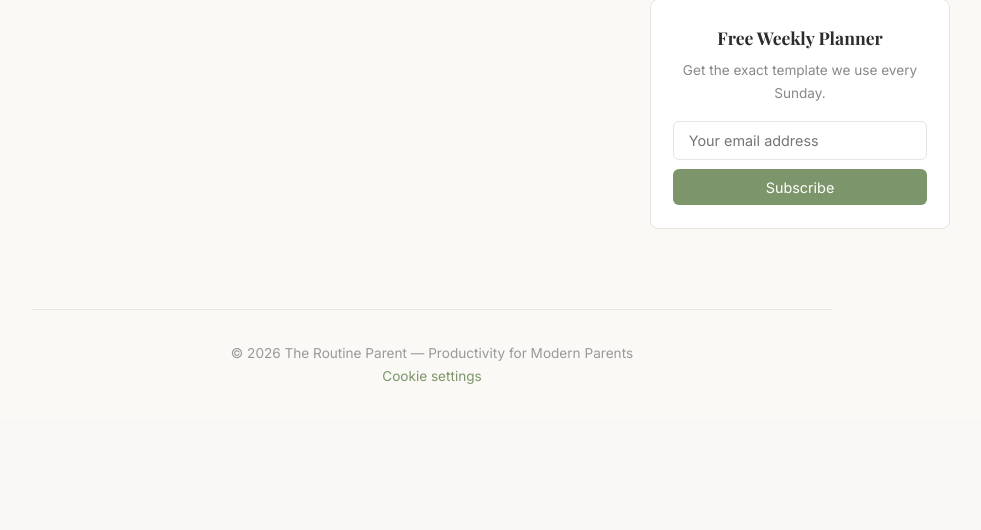
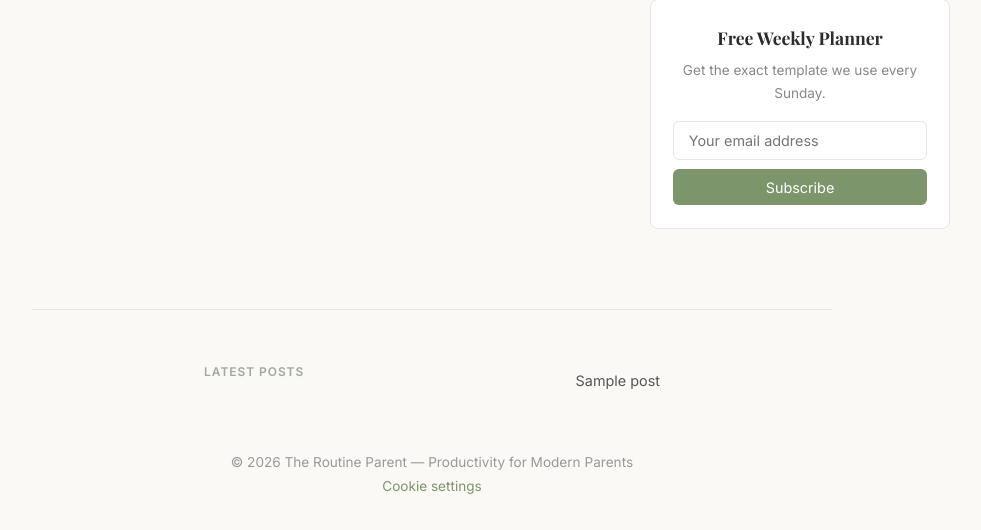
Before and after one commit to doug-ctrl/theroutineparent, a Django app: page / in a window 1280 px wide. Shown: the part 1275-1805 px from the top of the page, without its empty margins (208-1189 px from the left). Before the commit the page ends 1659 px from the top, so only its background shows below. Run offline with Django 5.2, Linux system fonts and the light colour scheme; tables that the repository leaves empty hold one stand-in row (values such as "Sample post"); grey boxes marked "Sample" are stand-in pictures; parts of the project's set-up code (start-up, migrations or seed data) failed here and were passed over; some libraries are stand-ins or nearby versions.

Commit message:
Add server-rendered internal links to older posts
Older posts were only reachable through paginated lists, so crawlers
rarely found them.

- "More from <pillar>" now shows the next 3 older posts in the pillar,
  wrapping round to the newest, so every post gets inbound links
  (previously it always showed the 3 newest)
- "Latest Posts" list of the 5 newest posts in the footer on every page;
  the sidebar reuses the same lazily evaluated query
- Links use absolute apex URLs via a new apex_url filter
- Tests for ordering, wrap-around, footer, and constant query counts

Co-Authored-By: Claude Opus 5.5 <noreply@anthropic.com>

```diff
--- a/blog/context_processors.py
+++ b/blog/context_processors.py
@@ -1,17 +1,20 @@
 from django.db.models import Count, Q
+from django.utils.functional import SimpleLazyObject
 
 from .models import Pillar, Post
 
 
 def sidebar(request):
-    """Pillar list and recent posts shown in the editorial sidebar."""
+    """Pillar list for the editorial sidebar, and the latest posts shown in
+    the footer on every page (the sidebar reuses the first four)."""
     return {
         "sidebar_pillars": Pillar.objects.annotate(
             post_count=Count(
                 "posts", filter=Q(posts__status=Post.Status.PUBLISHED)
             )
         ),
-        "sidebar_recent_posts": Post.objects.filter(
-            status=Post.Status.PUBLISHED
-        ).select_related("pillar")[:4],
+        # One query, run only when a template first uses it
+        "latest_posts": SimpleLazyObject(lambda: list(
+            Post.objects.filter(status=Post.Status.PUBLISHED)[:5]
+        )),
     }
--- a/blog/models.py
+++ b/blog/models.py
@@ -1,4 +1,5 @@
 from django.db import models
+from django.db.models import Q
 from django.contrib.auth.models import User
 from django.urls import reverse
 from django.utils import timezone
@@ -113,6 +114,22 @@ class Post(models.Model):
             self.excerpt = clean_body[:497] + "..." if len(clean_body) > 500 else clean_body
         super().save(*args, **kwargs)
 
+    def next_in_pillar(self, count=3):
+        """The next `count` published posts in this pillar, going back in
+        time and wrapping round to the newest, so every post in a pillar
+        gets linked from others (not just the newest few)."""
+        if not self.pillar_id:
+            return []
+        siblings = Post.objects.filter(
+            status=Post.Status.PUBLISHED, pillar_id=self.pillar_id
+        ).exclude(pk=self.pk).order_by("-publish", "-pk")
+        posts = list(siblings.filter(
+            Q(publish__lt=self.publish) | Q(publish=self.publish, pk__lt=self.pk)
+        )[:count])
+        if len(posts) < count:
+            posts += siblings.exclude(pk__in=[p.pk for p in posts])[:count - len(posts)]
+        return posts
+
     @property
     def reading_time(self):
         """Estimate reading time in minutes."""
--- a/blog/templatetags/seo.py
+++ b/blog/templatetags/seo.py
@@ -3,6 +3,12 @@ from django.conf import settings
 from django.utils.encoding import escape_uri_path
 
 register = template.Library()
+
+
+@register.filter
+def apex_url(obj):
+    """Absolute apex URL for any object with get_absolute_url."""
+    return settings.SITE_URL + obj.get_absolute_url()
 
 
 @register.simple_tag(takes_context=True)
--- a/blog/views.py
+++ b/blog/views.py
@@ -65,10 +65,7 @@ class PostDetailView(DetailView):
         context = super().get_context_data(**kwargs)
         context["comments"] = self.object.comments.filter(active=True)
         context["comment_form"] = CommentForm()
-        context["related_posts"] = Post.objects.filter(
-            status=Post.Status.PUBLISHED,
-            pillar=self.object.pillar
-        ).exclude(id=self.object.id).select_related("pillar", "author")[:3]
+        context["related_posts"] = self.object.next_in_pillar()
         return context
 
     def post(self, request, *args, **kwargs):
--- a/templates/base.html
+++ b/templates/base.html
@@ -828,6 +828,29 @@
             margin-right: auto;
         }
 
+        /* Footer "Latest Posts": stacked list, same look as .sidebar-recent */
+        .footer-latest {
+            max-width: 520px;
+            margin: 0 auto 2rem;
+        }
+
+        .footer-latest ul { list-style: none; padding: 0; margin: 0; }
+
+        .footer-latest a {
+            display: block;
+            padding: 0.6rem 0;
+            color: #555;
+            text-decoration: none;
+            font-size: 0.9rem;
+            line-height: 1.4;
+            border-bottom: 1px solid #f0ebe3;
+            transition: color 0.3s, border-color 0.3s;
+        }
+
+        .footer-latest li:last-child a { border-bottom: none; }
+
+        .footer-latest a:hover { color: #7c956a; }
+
         /* =========================================
            DARK MODE STYLES
            ========================================= */
@@ -926,6 +949,15 @@
 
         body.dark-mode .sidebar-recent a {
             border-bottom-color: #2a2a4a;
+        }
+
+        body.dark-mode .footer-latest a {
+            color: #b0b0b0;
+            border-bottom-color: #2a2a4a;
+        }
+
+        body.dark-mode .footer-latest a:hover {
+            color: #a3b88c;
         }
 
         body.dark-mode .sidebar-newsletter h3 {
@@ -1287,6 +1319,16 @@
     </div>
 
     <footer>
+        {% if latest_posts %}
+        <nav class="footer-latest" aria-label="Latest posts">
+            <div class="section-label">Latest Posts</div>
+            <ul>
+                {% for latest in latest_posts %}
+                <li><a href="{{ latest|apex_url }}">{{ latest.title }}</a></li>
+                {% endfor %}
+            </ul>
+        </nav>
+        {% endif %}
         <p>&copy; 2026 The Routine Parent — Productivity for Modern Parents</p>
         <p><a href="#" onclick="reopenCookieBanner(); return false;" class="cookie-settings-link">Cookie settings</a></p>
     </footer>
--- a/templates/blog/post_detail.html
+++ b/templates/blog/post_detail.html
@@ -1,4 +1,5 @@
 {% extends "base.html" %}
+{% load seo %}
 {% block og_tags %}
 <meta property="og:title" content="{{ post.title }}">
 <meta property="og:description" content="{{ post.meta_description|default:post.excerpt }}">
@@ -70,9 +71,9 @@
         <div class="post-meta">
             {{ related.publish|date:"M d, Y" }} · {{ related.reading_time }} min read
         </div>
-        <h2><a href="{{ related.get_absolute_url }}">{{ related.title }}</a></h2>
+        <h2><a href="{{ related|apex_url }}">{{ related.title }}</a></h2>
         <p class="post-excerpt">{{ related.excerpt }}</p>
-        <a href="{{ related.get_absolute_url }}" class="read-more">Read more →</a>
+        <a href="{{ related|apex_url }}" class="read-more">Read more →</a>
     </article>
     {% endfor %}
 </div>
--- a/templates/partials/sidebar.html
+++ b/templates/partials/sidebar.html
@@ -11,11 +11,11 @@
         </div>
     </div>
 
-    {% if sidebar_recent_posts %}
+    {% if latest_posts %}
     <div class="sidebar-box">
         <div class="section-label">Recent Posts</div>
         <div class="sidebar-recent">
-            {% for post in sidebar_recent_posts %}
+            {% for post in latest_posts|slice:":4" %}
             <a href="{{ post.get_absolute_url }}">{{ post.title }}</a>
             {% endfor %}
         </div>
```
Also changed, not shown: blog/tests/test_internal_links.py (added, +184 -0 lines).
